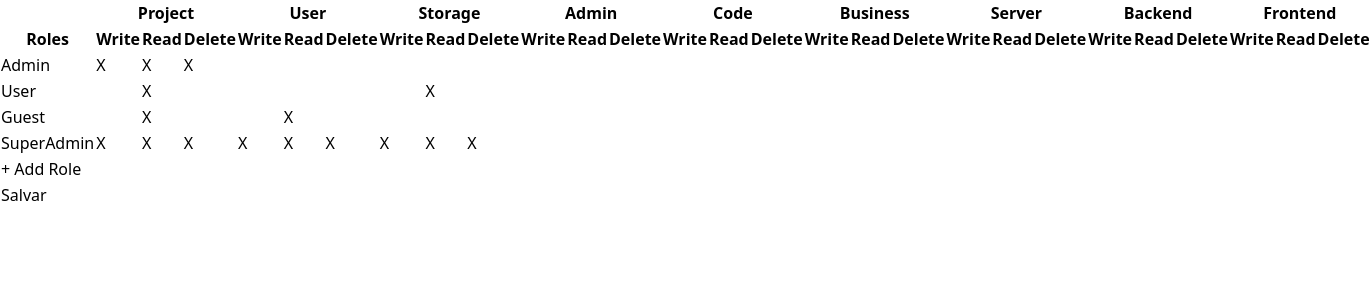
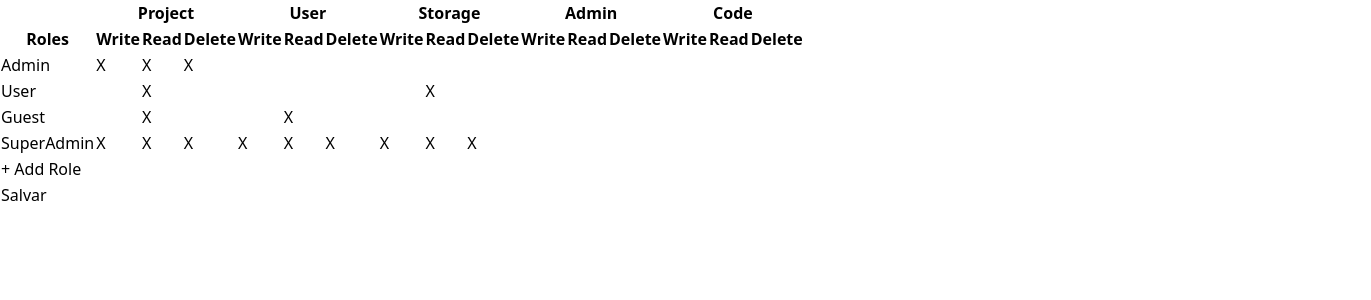
Before and after one commit to UnCubanoDev/roles-permissions-challenge, a React (Vite) app: page / in a window 1280 px wide. Shown: the top 300 px of the page, 1371 px wide, since content can reach past the window. Built offline with nearby package versions, Linux system fonts and the light colour scheme.

Commit message:
-update README

```diff
--- a/src/App.jsx
+++ b/src/App.jsx
@@ -13,7 +13,7 @@ function App() {
     rol3,
     rol4
   ]
-  const permissions = ["PROJECT:WRITE", "PROJECT:READ", "PROJECT:DELETE", "USER:WRITE", "USER:READ", "USER:DELETE", "STORAGE:WRITE", "STORAGE:READ", "STORAGE:DELETE", , "ADMIN:WRITE", "ADMIN:READ", "ADMIN:DELETE", "CODE:WRITE", "CODE:READ", "CODE:DELETE", "BUSINESS:WRITE", "BUSINESS:READ", "BUSINESS:DELETE", "SERVER:WRITE", "SERVER:READ", "SERVER:DELETE", "BACKEND:WRITE", "BACKEND:READ", "BACKEND:DELETE", "FRONTEND:WRITE", "FRONTEND:READ", "FRONTEND:DELETE"]
+  const permissions = ["PROJECT:WRITE", "PROJECT:READ", "PROJECT:DELETE", "USER:WRITE", "USER:READ", "USER:DELETE", "STORAGE:WRITE", "STORAGE:READ", "STORAGE:DELETE", , "ADMIN:WRITE", "ADMIN:READ", "ADMIN:DELETE", "CODE:WRITE", "CODE:READ", "CODE:DELETE"]
 
   return (
     <>
```
Also changed, not shown: table.png (added), 1 other file (tests, documents, lock files or other folders).
